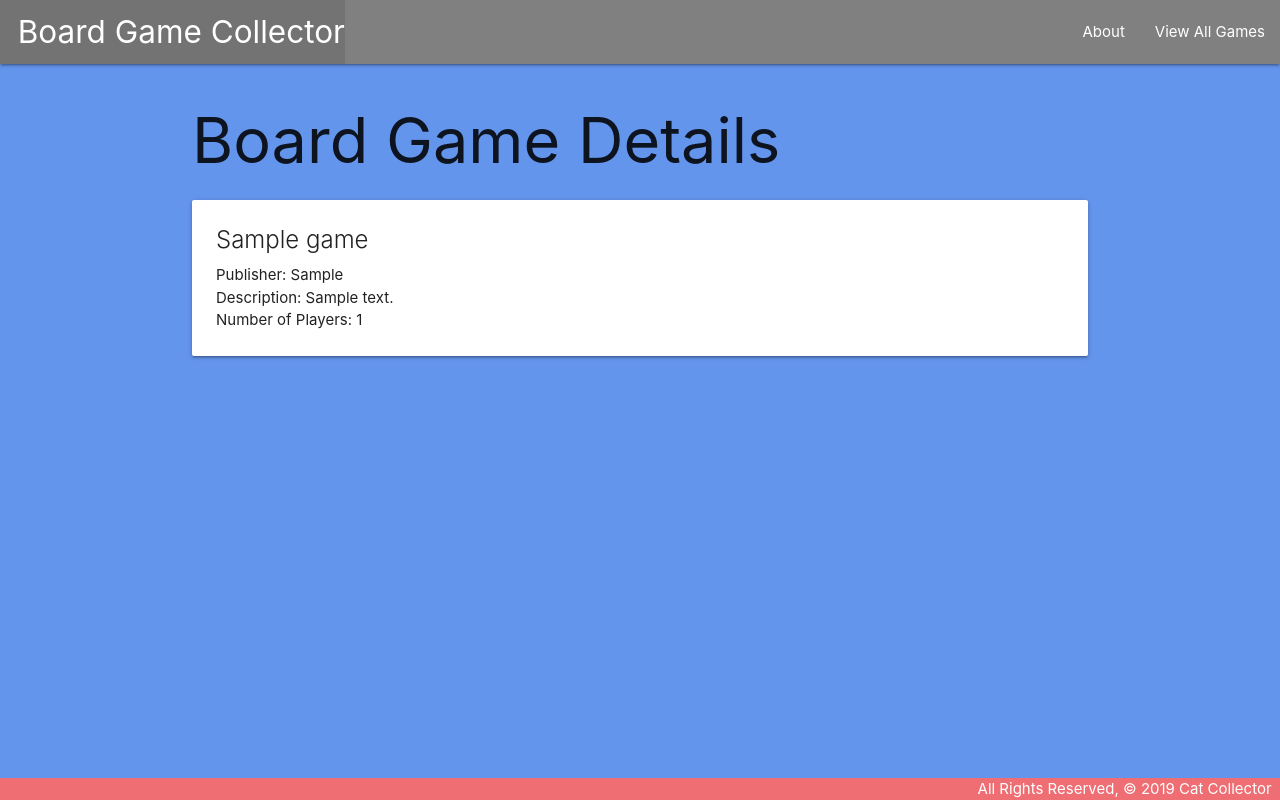
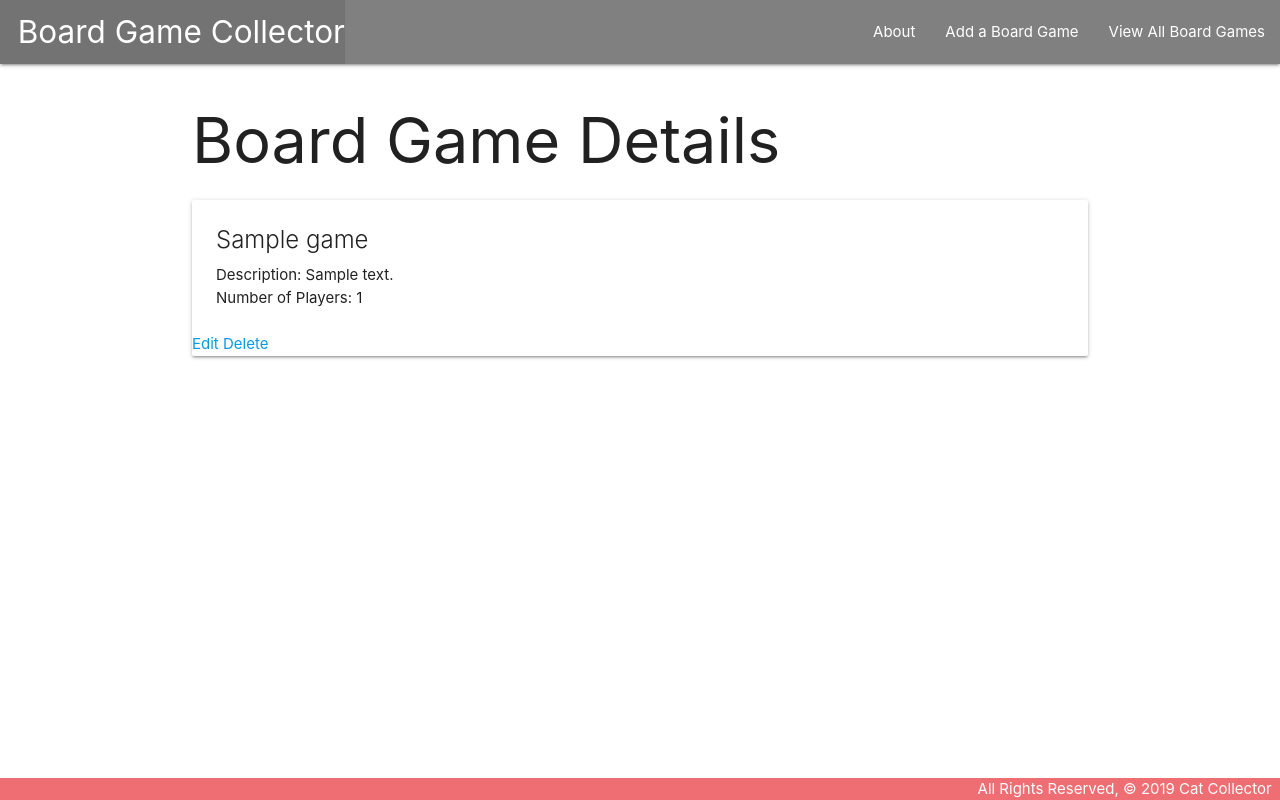
Before and after one commit to celentanoad/Board-Game-Collector, a Django app: page /games/1/ in a window 1280 px wide. Run offline with Django 3.2, Linux system fonts and the light colour scheme; tables that the repository leaves empty hold one stand-in row (values such as "Sample post").

Commit message:
add create, update, delete functionality

```diff
--- a/main_app/models.py
+++ b/main_app/models.py
@@ -1,12 +1,22 @@
 from django.db import models
+from django.urls import reverse
 
 # Create your models here.
 
 class Game(models.Model):
     name = models.CharField(max_length=250)
-    publisher = models.CharField(max_length=250)
-    numPlayers = models.IntegerField()
+    numPlayers = models.IntegerField('Number of Players')
     description = models.TextField()
 
     def __str__(self):
         return self.name
+
+    def get_absolute_url(self):
+        return reverse('detail', kwargs={'game_id': self.id})
+
+class Store(models.Model):
+    name = models.CharField(max_length=250)
+    location = models.CharField(max_length=400)
+
+    def __str__(self):
+        return self.name
--- a/main_app/static/css/style.css
+++ b/main_app/static/css/style.css
@@ -2,7 +2,6 @@ body {
     display: flex;
     min-height: 100vh;
     flex-direction: column;
-    background-color: cornflowerblue;
   }
 
   main {
--- a/main_app/templates/base.html
+++ b/main_app/templates/base.html
@@ -17,8 +17,9 @@
           <li><a href="/" class="left brand-logo">&nbsp;&nbsp;Board Game Collector</a></li>
         </ul>
         <ul class="right">
-          <li><a href="/about">About</a></li>
-          <li><a href="/games">View All Games</a></li>
+          <li><a href="{% url 'about' %}">About</a></li>
+          <li><a href="{% url 'games_create' %}">Add a Board Game</a></li>
+          <li><a href="{% url 'index' %}">View All Board Games</a></li>
         </ul>
       </div>
     </nav>
--- a/main_app/templates/games/detail.html
+++ b/main_app/templates/games/detail.html
@@ -6,10 +6,11 @@
 <div class="card">
   <div class="card-content">
     <span class="card-title">{{ game.name }}</span>
-    <p>Publisher: {{ game.publisher }}</p>
     <p>Description: {{ game.description }}</p>
     <p>Number of Players: {{ game.numPlayers }}</p>
   </div>
+  <a href="{% url 'games_update' game.id %}">Edit</a>
+  <a href="{% url 'games_delete' game.id %}">Delete</a>
 </div>
 
 {% endblock %}
--- a/main_app/templates/games/index.html
+++ b/main_app/templates/games/index.html
@@ -1,7 +1,7 @@
 {% extends 'base.html' %}
 {% block content %}
 
-<h1>Games List</h1>
+<h1>Board Games List</h1>
 
 {% for game in games %}
   <div class="card">
--- /dev/null
+++ b/main_app/templates/home.html
@@ -0,0 +1,6 @@
+{% extends 'base.html' %}
+{% block content %}
+
+<h1>Create your board game collection here!</h1>
+
+{% endblock %}
--- a/main_app/urls.py
+++ b/main_app/urls.py
@@ -6,4 +6,8 @@ urlpatterns = [
     path('about/', views.about, name='about'),
     path('games/', views.games_index, name='index'),
     path('games/<int:game_id>/', views.games_detail, name="detail"),
+    path('games/create', views.GameCreate.as_view(), name='games_create'),
+    path('games/<int:pk>/update/', views.GameUpdate.as_view(), name='games_update'),
+    path('games/<int:pk>/delete/', views.GameDelete.as_view(), name='games_delete'),
+
 ]
--- a/main_app/views.py
+++ b/main_app/views.py
@@ -1,10 +1,11 @@
 from django.shortcuts import render
+from django.views.generic.edit import CreateView, UpdateView, DeleteView
 from .models import Game
 from django.http import HttpResponse
 # Create your views here.
 
 def home(request):
-    return HttpResponse('hello')
+    return render(request, 'home.html')
 
 def about(request):
     return render(request, 'about.html')
@@ -16,3 +17,15 @@ def games_index(request):
 def games_detail(request, game_id):
     game = Game.objects.get(id=game_id)
     return render(request, 'games/detail.html', {'game' : game})
+
+class GameCreate(CreateView):
+    model = Game
+    fields = '__all__'
+
+class GameUpdate(UpdateView):
+    model = Game
+    fields = ['numPlayers', 'description']
+
+class GameDelete(DeleteView):
+    model = Game
+    success_url = '/games/'
```
Also changed, not shown: main_app/templates/main_app/game_confirm_delete.html (added, +13 -0 lines), main_app/templates/main_app/game_form.html (added, +18 -0 lines), main_app/migrations/0004_remove_game_publisher.py (added), main_app/migrations/0005_auto_20200318_1543.py (added).
